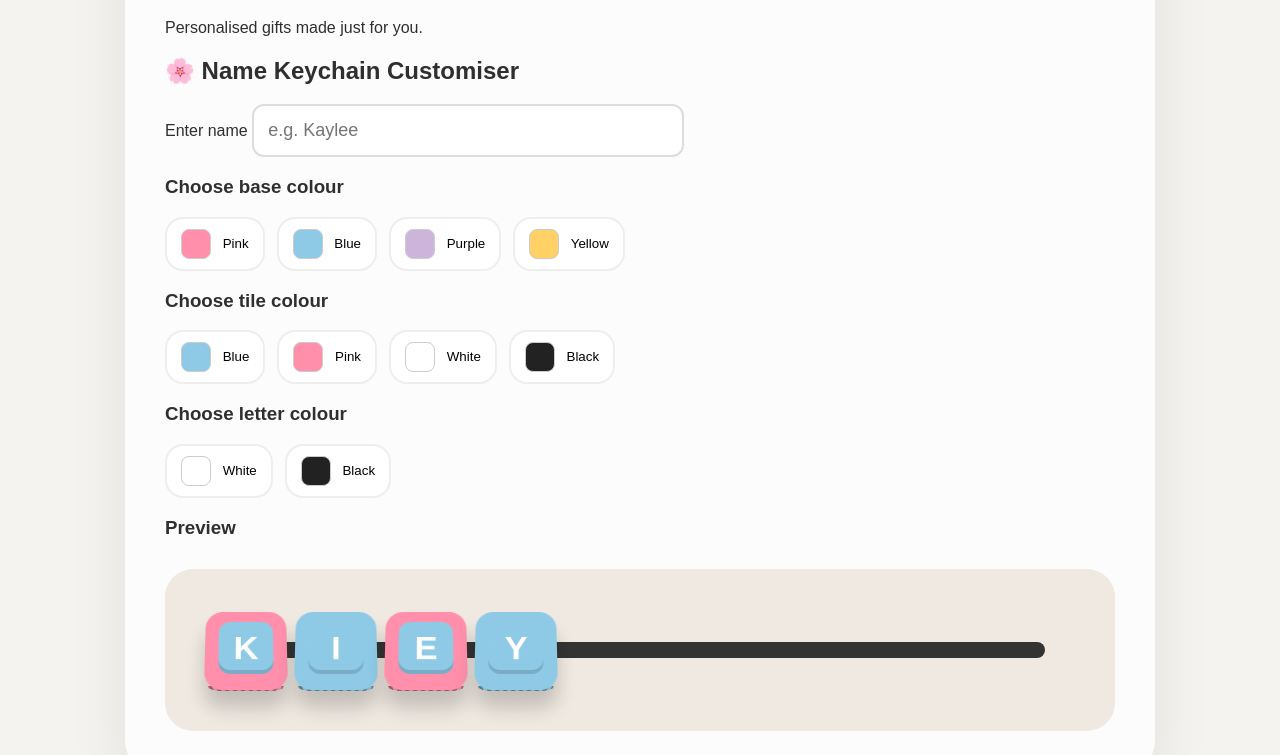
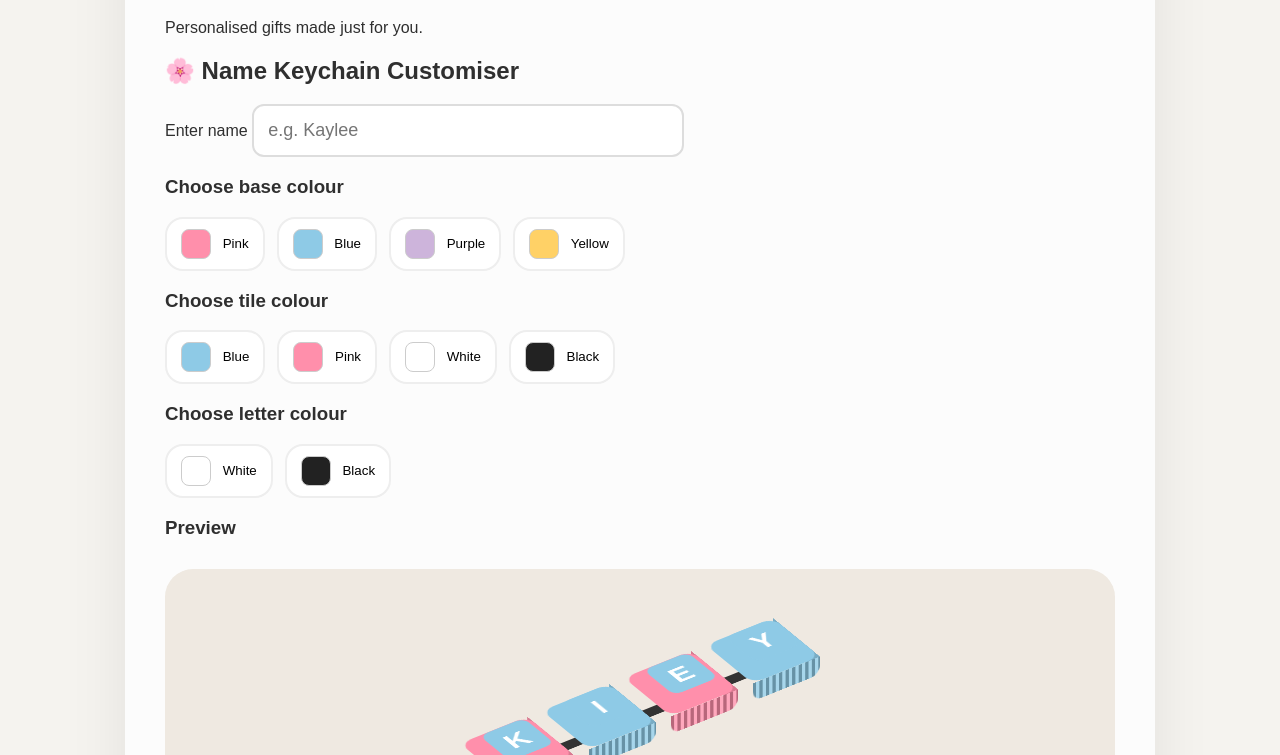
Before and after one commit to saffeyyhh/little-keeps, a plain HTML site: page index.html in a window 1280 px wide. Shown: the part 197-952 px from the top of the page. Drawn offline with Linux system fonts and the light colour scheme.

Commit message:
Update style.css

```diff
--- a/style.css
+++ b/style.css
@@ -64,7 +64,7 @@ input {
 
 .keychain {
   margin-top: 30px;
-  padding: 40px;
+  padding: 60px 40px 80px;
   background: #efe9e1;
   border-radius: 28px;
   overflow-x: auto;
@@ -73,18 +73,22 @@ input {
 .letters {
   display: flex;
   align-items: center;
-  gap: 8px;
+  gap: 18px;
   position: relative;
+  transform: rotateX(55deg) rotateZ(-35deg);
+  transform-style: preserve-3d;
+  width: max-content;
+  margin: 30px auto;
 }
 
 .connector {
   position: absolute;
-  height: 16px;
+  height: 14px;
   background: #333;
-  left: 30px;
-  right: 30px;
+  left: 35px;
+  right: 35px;
   top: 50%;
-  transform: translateY(-50%);
+  transform: translateY(-50%) translateZ(-20px);
   z-index: 0;
   border-radius: 999px;
 }
@@ -92,26 +96,24 @@ input {
 .letter-block {
   width: 82px;
   height: 82px;
-  border-radius: 18px;
   position: relative;
   z-index: 1;
+  transform-style: preserve-3d;
   background: var(--base);
-  transform: perspective(500px) rotateX(18deg);
-  transform-style: preserve-3d;
+  border-radius: 14px;
   display: flex;
   align-items: center;
   justify-content: center;
-  box-shadow: 0 18px 18px rgba(0,0,0,0.18);
 }
 
 /* front ribbed side */
-.letter-block::after {
+.letter-block::before {
   content: "";
   position: absolute;
-  left: 4px;
-  right: 4px;
-  bottom: -18px;
+  width: 82px;
   height: 22px;
+  bottom: -22px;
+  left: 0;
   background:
     repeating-linear-gradient(
       90deg,
@@ -121,23 +123,36 @@ input {
       rgba(255,255,255,0.22) 8px
     ),
     var(--base);
-  border-radius: 0 0 16px 16px;
   transform: rotateX(-90deg);
   transform-origin: top;
+  border-radius: 0 0 12px 12px;
+}
+
+/* right side depth */
+.letter-block::after {
+  content: "";
+  position: absolute;
+  width: 22px;
+  height: 82px;
+  right: -22px;
+  top: 0;
+  background: var(--base);
+  filter: brightness(85%);
+  transform: rotateY(90deg);
+  transform-origin: left;
+  border-radius: 0 12px 12px 0;
 }
 
 .inner-tile {
-  transform: translateZ(8px);
   width: 54px;
   height: 54px;
   background: var(--tile-colour);
-  border-radius: 12px;
-  box-shadow: inset 0 -4px 0 rgba(0,0,0,0.15);
+  border-radius: 10px;
+  transform: translateZ(12px);
   display: flex;
   align-items: center;
   justify-content: center;
 }
-
 
 .letter {
   color: var(--letter-colour);
```
